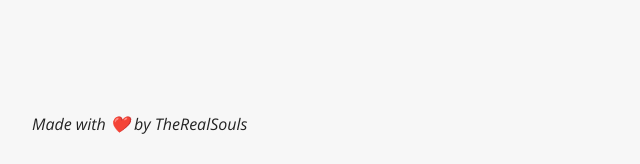
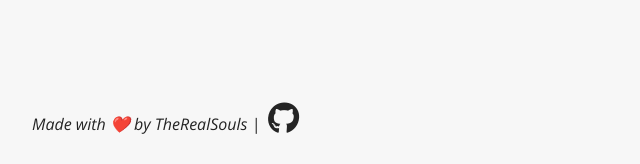
Before and after one commit to TheRealSouls/to-do, a plain HTML site: page index.html in a window 1280 px wide. Shown: the part 633-797 px from the top of the page, 0-640 px from the left. Drawn offline with nearby package versions, Linux system fonts and the light colour scheme.

Commit message:
Added GitHub icon with appropriate link. Removed confetti effect.

```diff
--- a/index.html
+++ b/index.html
@@ -27,7 +27,7 @@
                 <button id="add-task" onclick=addTask()><i class="fa-solid fa-plus fa-2x"></i></button>
             </div>
         </main>
-        <footer>Made with ❤️ by TheRealSouls</footer>
+        <footer>Made with ❤️ by TheRealSouls |<a href="https://github.com/TheRealSouls" target="_blank" rel="noopener noreferrer"><i class="fa-brands fa-github fa-2x"></i></a></footer>
         <dialog id="task-dialog">
             <h3>What is the name of your new task?</h3>
             <form id="form" action="#">
--- a/style.css
+++ b/style.css
@@ -136,6 +136,20 @@ footer {
     font-style: italic;
 }
 
+footer a {
+    margin-left: 0.5rem;
+    color: var(--black);
+    transition: .2s ease;
+}
+
+footer i {
+    transform: skewX(-4deg);
+}
+
+footer a:hover {
+    color: gray;
+}
+
 #task-dialog {
     z-index: 999;
     position: fixed;
@@ -169,12 +183,3 @@ footer {
 #task-submit-button:hover {
     background-color: var(--blue);
 }
-
-/* for confetti */
-
-@keyframes bang {
-    from {
-      transform: translate3d(0,0,0);
-      opacity: 1;
-    }
-  }
```
